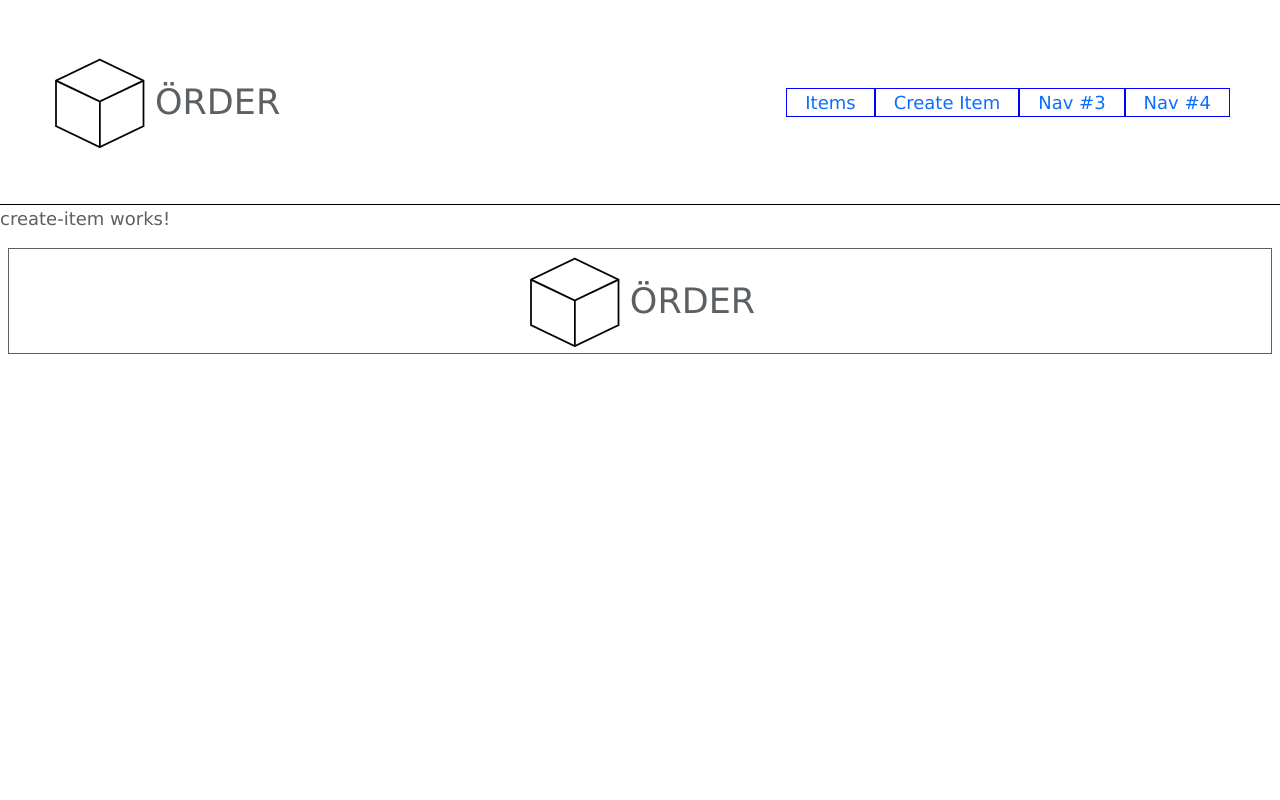
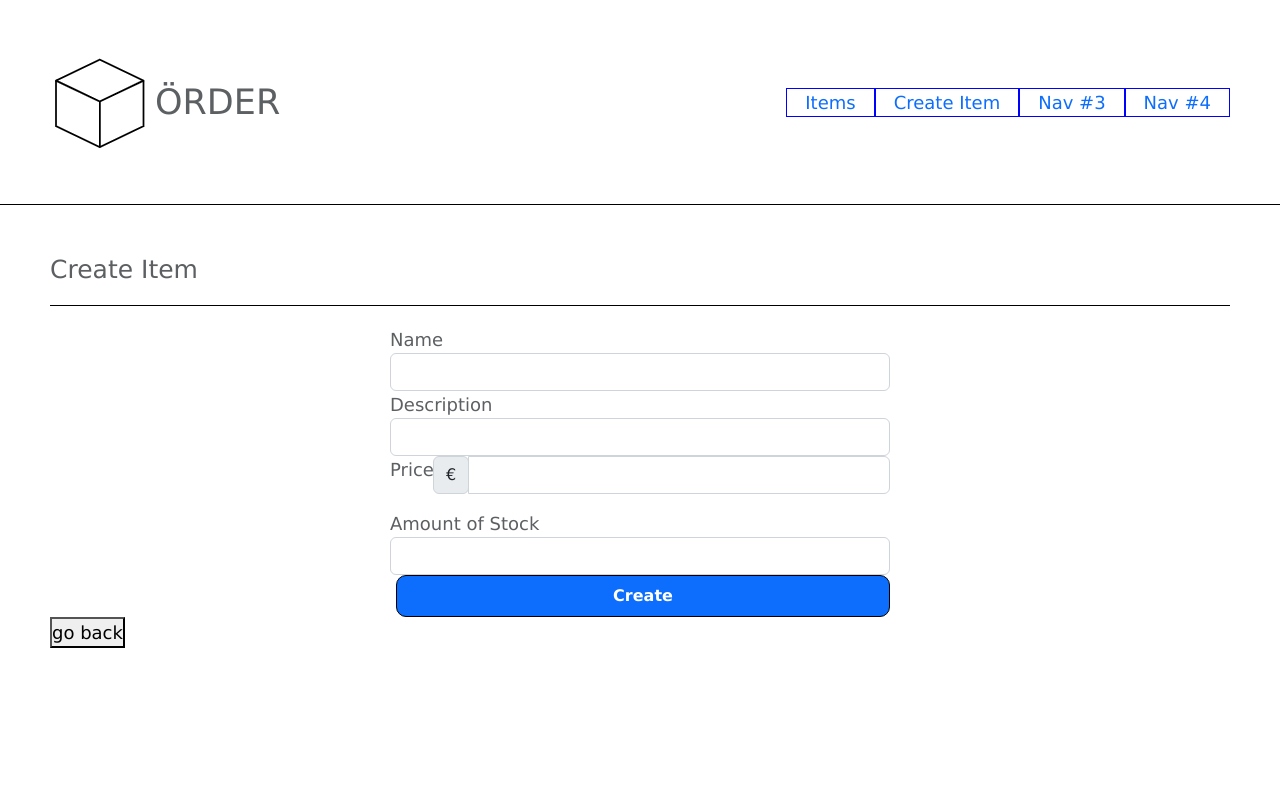
Before and after one commit to Stef-Be/eurder-frontend, an Angular app: page /create-item in a window 1280 px wide. Shown: the top 800 px of the page. Built offline with nearby package versions, Linux system fonts and the light colour scheme.

Commit message:
Layout changes to item-overview.component.html

```diff
--- a/src/app/create-item/create-item.component.html
+++ b/src/app/create-item/create-item.component.html
@@ -1 +1,41 @@
-<p>create-item works!</p>
+<!DOCTYPE html>
+<html lang="en">
+<head>
+  <meta charset="UTF-8">
+  <title>Order</title>
+</head>
+<body>
+<main>
+  <section>
+    <h3 class="section-title">Create Item</h3>
+    <form>
+      <div class="form-group">
+        <label>Name</label>
+        <input type="name" class="form-control">
+      </div>
+      <div class="form-group">
+        <label>Description</label>
+        <input class="form-control">
+      </div>
+        <div class="form-group">
+          <div class="input-group mb-3">
+          <label>Price</label>
+          <div class="input-group-prepend">
+            <span class="input-group-text">€</span>
+          </div>
+          <input type="text" class="form-control">
+        </div>
+      </div>
+        <div class="form-group">
+          <label>Amount of Stock</label>
+          <input class="form-control">
+        </div>
+        <button type="submit" class="btn btn-primary">Create</button>
+    </form>
+
+    <button type="button" (click)="goBack()">go back</button>
+
+  </section>
+</main>
+</body>
+</html>
--- a/src/app/create-item/create-item.component.ts
+++ b/src/app/create-item/create-item.component.ts
@@ -1,4 +1,5 @@
 import { Component } from '@angular/core';
+import { Location } from '@angular/common';
 
 @Component({
   selector: 'app-create-item',
@@ -7,4 +8,11 @@ import { Component } from '@angular/core';
 })
 export class CreateItemComponent {
 
+  constructor(private location: Location){
+
+  }
+
+  goBack(): void {
+    this.location.back();
+  }
 }
--- a/src/app/item-overview/item-overview.component.html
+++ b/src/app/item-overview/item-overview.component.html
@@ -6,7 +6,7 @@
 </head>
 <body>
 <div id="search-component">
-  <input class="input" type="search"
+  <input class="input-search" type="search"
          [(ngModel)]="searchString"
          placeholder="Filter by name..."/>
 </div>
@@ -15,10 +15,8 @@
   <section>
     <h3 class="section-title">Items</h3>
 
-    <div class="row">
-      <ul class="card-list">
-        <li class="cardComp col-lg-4" *ngFor="let item of _items$ | async | nameFilter:searchString">
-          <div class="row">
+      <ul class="card-list row">
+        <li class="card col-sm-2" *ngFor="let item of _items$ | async | nameFilter:searchString">
             <div class="card-title">{{item.name}}</div>
             <img class="card-image" src="../assets/item-image.png" alt="item image">
             <div class="card-footer">
@@ -28,10 +26,8 @@
                 <img class="icon" src='../assets/warning-icon-{{getFlagColor(item.amountOfStock)}}.png' alt="warning">
               </div>
             </div>
-          </div>
         </li>
       </ul>
-    </div>
   </section>
 </main>
 </body>
--- a/src/styles.css
+++ b/src/styles.css
@@ -129,6 +129,7 @@ form {
   padding-left: 0.75rem;
 }
 
+
 .btn:not(:disabled):not(.disabled) {
   cursor: pointer;
 }
@@ -163,10 +164,11 @@ form {
 .card {
   list-style-type: none;
   margin: 2rem;
+  height: 100%;
 }
 
 .card-title {
-  font-size: 20px;
+  font-size: 16px;
   font-weight: 600;
 
   text-align: center;
@@ -198,19 +200,15 @@ form {
   display: flex;
   flex-wrap: wrap;
   justify-content: center;
+  height: 100%;
 }
 
-.input{
+.input-search{
   float: right;
   height: 30px;
   margin-right: 50px;
+  margin-top:50px;
   background-image: url(https://cdn2.hubspot.net/hubfs/4004166/bioticresearch_website_assets/images/search_icon.png);
   background-repeat: no-repeat;
   background-position: right;
 }
-
-.cardComp {
-  display: grid;
-  grid-template-columns: repeat(2, 1fr);
-  gap: 20px;
-}
```
Also changed, not shown: src/app/app.module.ts (+9 -6 lines).
